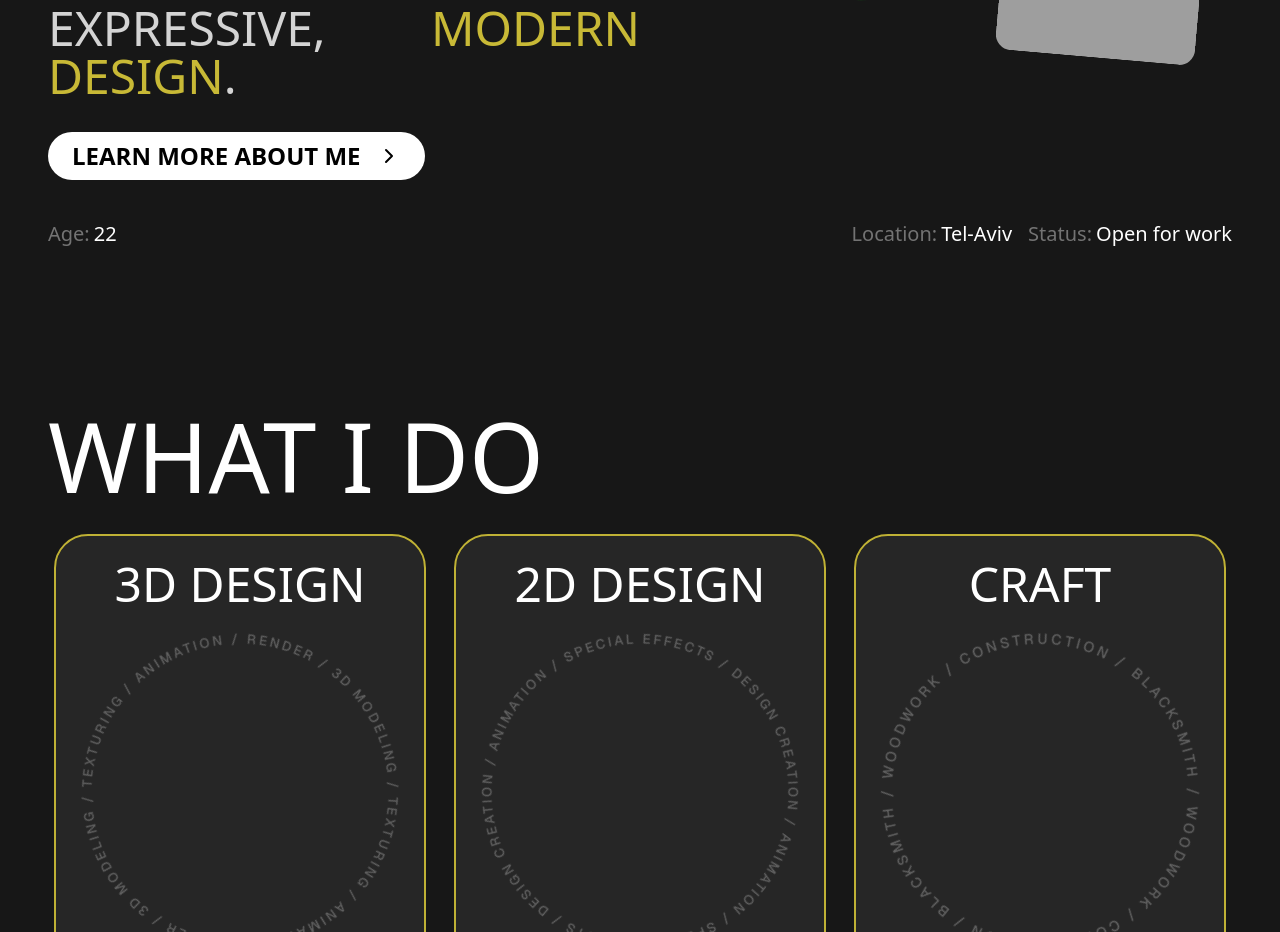
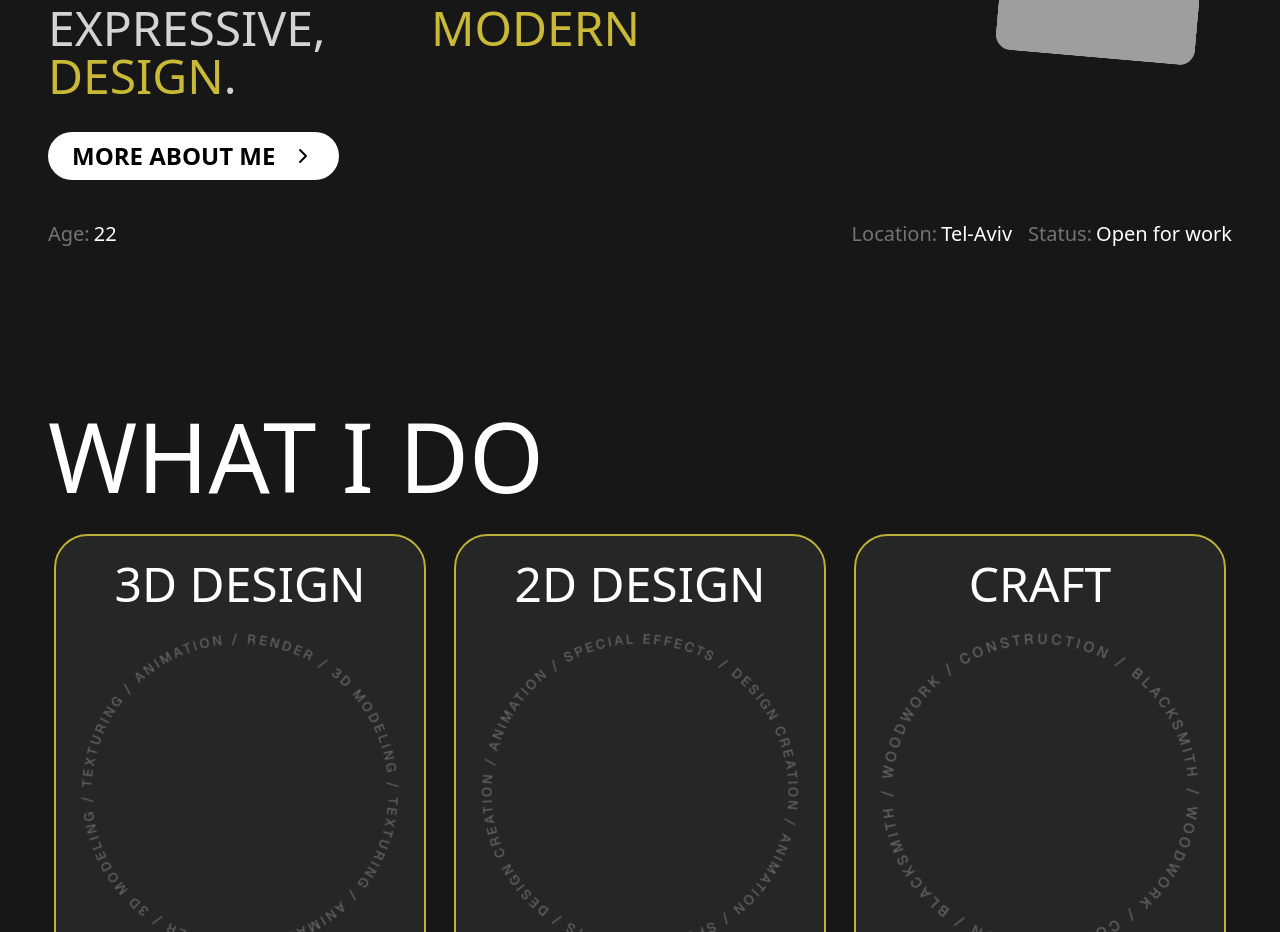
Before and after one commit to Rubicones/mb, a Next.js app: page / in a window 1280 px wide. Shown: the part 1340-2272 px from the top of the page. Built offline with nearby package versions, Linux system fonts and the light colour scheme; no server answers; grey boxes are pictures that could not be loaded.

Commit message:
learn more about me -> more about me btn

```diff
--- a/src/app/page.tsx
+++ b/src/app/page.tsx
@@ -93,7 +93,7 @@ export default function Home() {
                                 }}
                                 className='w-min flex items-center gap-4 cursor-pointer hover:scale-105 bg-white text-center text-xl lg:text-2xl font-bold uppercase text-black rounded-3xl px-4 lg:px-6 py-2 transition-all duration-500 hover:bg-neutral-800 hover:text-white'
                             >
-                                Learn&nbsp;more&nbsp;about&nbsp;me
+                                More&nbsp;about&nbsp;me
                                 <ChevronRightIcon className='w-6 h-6' />
                             </a>
                         </div>
```
